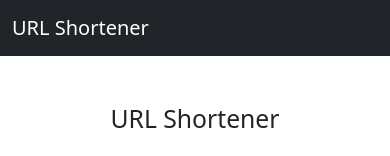
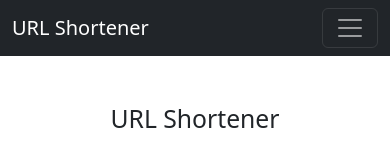
Before and after one commit to Shruti2024-star/url-shorten, a React (Create React App) app: page / in a window 390 px wide. Shown: the top 156 px of the page. Built offline with nearby package versions, Linux system fonts and the light colour scheme.

Commit message:
Fixed responsive navbar in App.js

```diff
--- a/src/App.js
+++ b/src/App.js
@@ -9,13 +9,27 @@ function App() {
       <nav className="navbar navbar-expand-lg navbar-dark bg-dark">
         <div className="container">
           <Link className="navbar-brand" to="/">URL Shortener</Link>
-          <div className="collapse navbar-collapse">
+
+
+          <button
+            className="navbar-toggler"
+            type="button"
+            data-bs-toggle="collapse"
+            data-bs-target="#navbarNav"
+            aria-controls="navbarNav"
+            aria-expanded="false"
+            aria-label="Toggle navigation"
+          >
+            <span className="navbar-toggler-icon"></span>
+          </button>
+
+          <div className="collapse navbar-collapse" id="navbarNav">
             <ul className="navbar-nav ms-auto">
               <li className="nav-item">
                 <Link className="nav-link fw-bold text-white" to="/">Home</Link>
               </li>
               <li className="nav-item">
-                <Link className="nav-link text-white fw-bold" to="/admin">Admin</Link>
+                <Link className="nav-link fw-bold text-white" to="/admin">Admin</Link>
               </li>
             </ul>
           </div>
```
